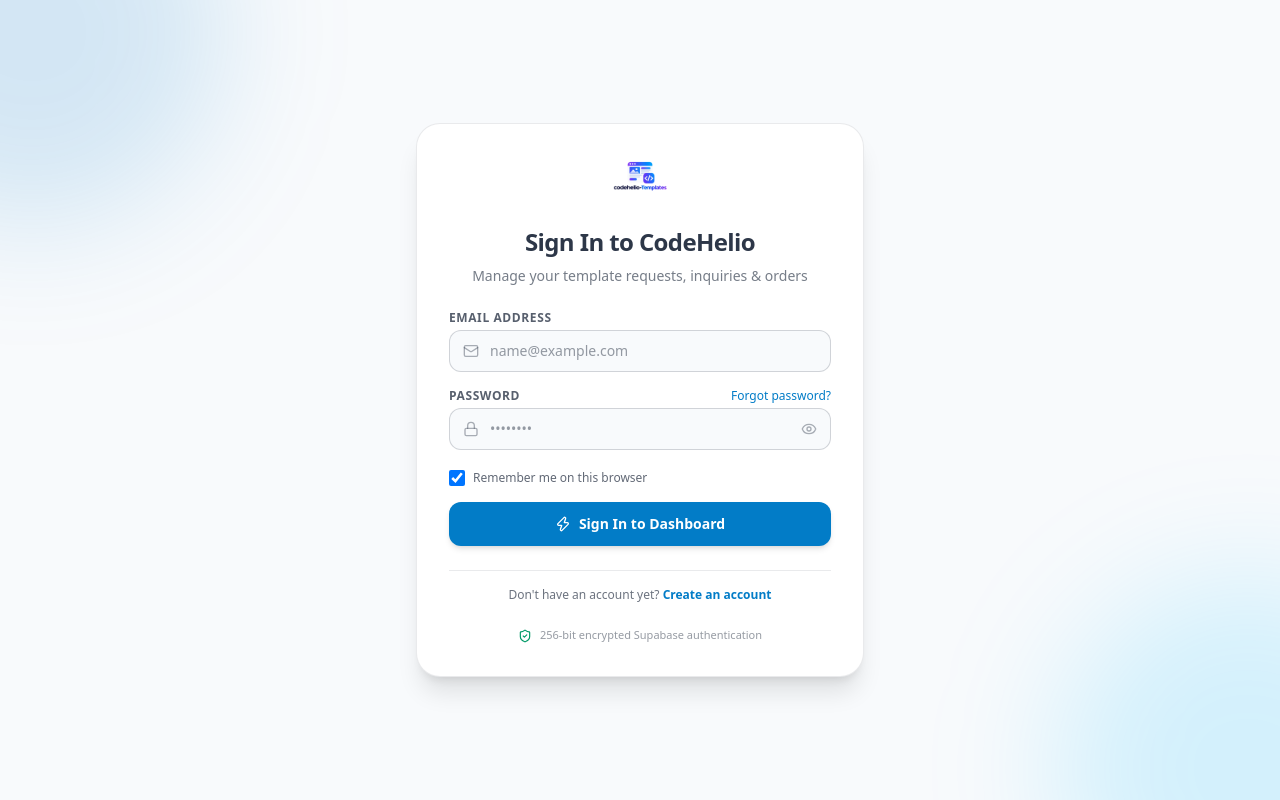
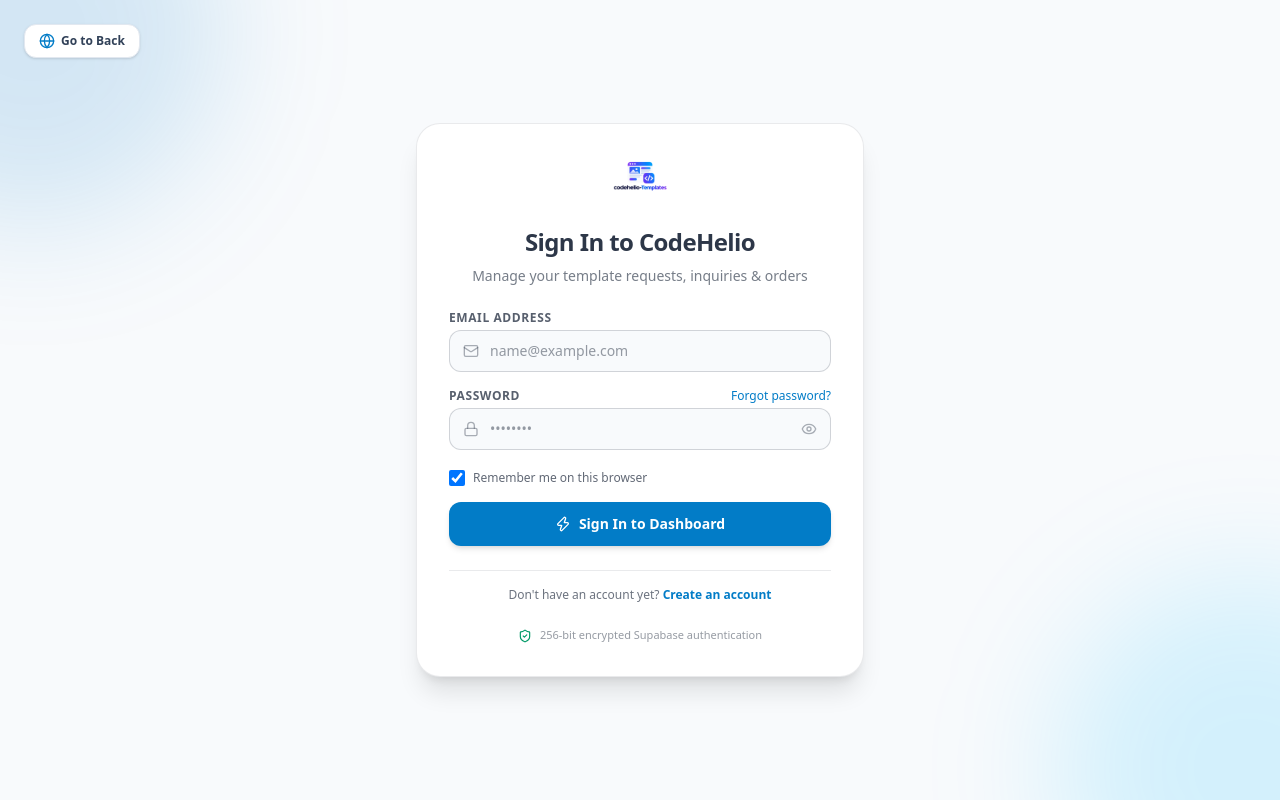
Before and after one commit to codehelio/codehelio-templates, a Next.js app: page /login in a window 1280 px wide. Built offline with nearby package versions, Linux system fonts and the light colour scheme; no server answers.

Commit message:
add redirect bottub

```diff
--- a/app/login/page.tsx
+++ b/app/login/page.tsx
@@ -12,6 +12,7 @@
   ArrowLeft,
   ShieldCheck,
   Zap,
+  Globe,
 } from "lucide-react";
 import Swal from "sweetalert2";
 import { authenticateUser, registerUser } from "@/lib/supabase";
@@ -111,11 +112,23 @@
       className="relative min-h-screen w-full flex items-center justify-center bg-slate-50 px-4 py-12 sm:px-6 lg:px-8 overflow-hidden"
       suppressHydrationWarning
     >
+      {/* Top Left Go Back Button */}
+      <div className="absolute top-6 left-6 z-20">
+        <Link
+          href="/"
+          className="inline-flex items-center gap-1.5 rounded-xl border border-slate-200 bg-white px-3.5 py-2 text-xs font-bold text-slate-700 hover:bg-slate-100 transition shadow-sm cursor-pointer"
+          title="Visit Public Back"
+        >
+          <Globe className="h-4 w-4 text-helio" />
+          <span>Go to Back</span>
+        </Link>
+      </div>
+
       {/* Background Glows */}
       <div className="pointer-events-none absolute -top-40 -left-40 size-96 rounded-full bg-helio/15 blur-3xl" />
       <div className="pointer-events-none absolute -bottom-40 -right-40 size-96 rounded-full bg-sky-400/15 blur-3xl" />
 
-       <div className="w-full max-w-md" suppressHydrationWarning>
+      <div className="w-full max-w-md" suppressHydrationWarning>
         <div className="overflow-hidden rounded-3xl border border-ink/10 bg-white p-8 shadow-xl" suppressHydrationWarning>
           {/* Logo Header */}
           <div className="text-center" suppressHydrationWarning>
--- a/components/admin/Header.tsx
+++ b/components/admin/Header.tsx
@@ -34,7 +34,7 @@
       <div className="flex items-center gap-3">
         {/* Go to Main Website Link */}
         <Link
-          href="http://localhost:3000/"
+          href="/"
           className="inline-flex items-center gap-1.5 rounded-xl border border-slate-200 bg-slate-50 px-3 py-1.5 text-xs font-bold text-slate-700 hover:bg-slate-100 transition shadow-xs cursor-pointer"
           title="Visit Public Website"
         >
```
